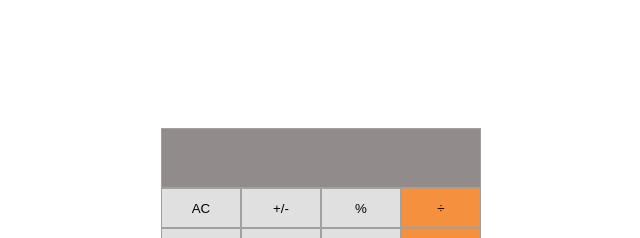
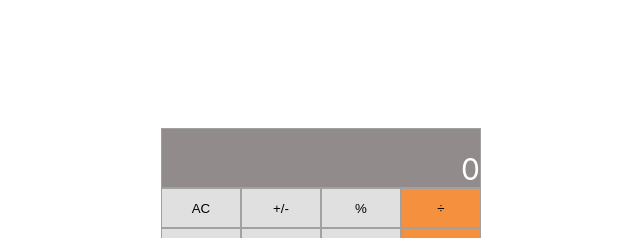
Before and after one commit to kessio-microverse-projects/MathMagicians, a React (Create React App) app: page / in a window 1280 px wide. Shown: the top 238 px of the page, without its empty margins (191-831 px from the left). Built offline with nearby package versions, Linux system fonts and the light colour scheme.

Commit message:
add hover effect on buttons and add text displayed on screen

```diff
--- a/src/App.css
+++ b/src/App.css
@@ -21,16 +21,31 @@
 }
 
 .screen-input {
+  position: relative;
   width: 320px;
   background-color: #918b8b;
   border: 1px solid rgb(161, 161, 161);
   height: 60px;
+  color: #ffffff;
+  font-size: 30px;
+  float: right;
+}
+
+.text-display {
+  position: absolute;
+  right: 0;
+  bottom: 0;
 }
 
 .same-size-btn {
   background-color: #e0e0e0;
   border: 1px solid rgb(161, 161, 161);
   height: 40px;
+}
+
+.same-size-btn:hover{
+  background-color: #d5cfcf;
+
 }
 
 .zero {
--- a/src/components/Calculator.js
+++ b/src/components/Calculator.js
@@ -11,7 +11,7 @@ export default class Calculator extends Component {
       <div>
         <div className="appCalculator">
           <div className="grid-container">
-            <input type="text" className="screen-input" />
+            <div className="screen-input"><span className="text-display">0</span></div>
           </div>
           <div className="grid-container">
             <input type="button" value="AC" className="same-size-btn" />
```
